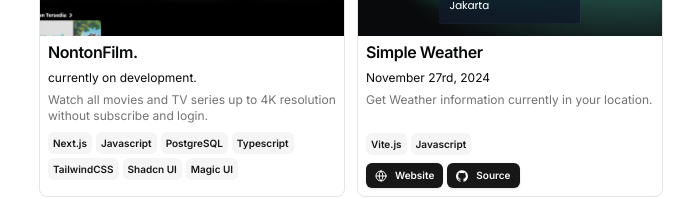
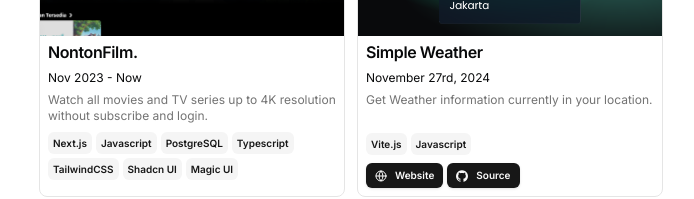
Before and after one commit to emonnaja/emonnaja, a Next.js app: page / in a window 1280 px wide. Shown: the part 1188-1387 px from the top of the page, without its empty margins (289-983 px from the left). Built offline with nearby package versions, Linux system fonts and the light colour scheme.

Commit message:
Update resume.tsx

```diff
--- a/src/data/resume.tsx
+++ b/src/data/resume.tsx
@@ -94,7 +94,7 @@ export const DATA = {
     {
       title: "NontonFilm.",
       href: "#",
-      dates: "currently on development.",
+      dates: "Nov 2023 - Now",
       active: true,
       description:
         "Watch all movies and TV series up to 4K resolution without subscribe and login.",
```
